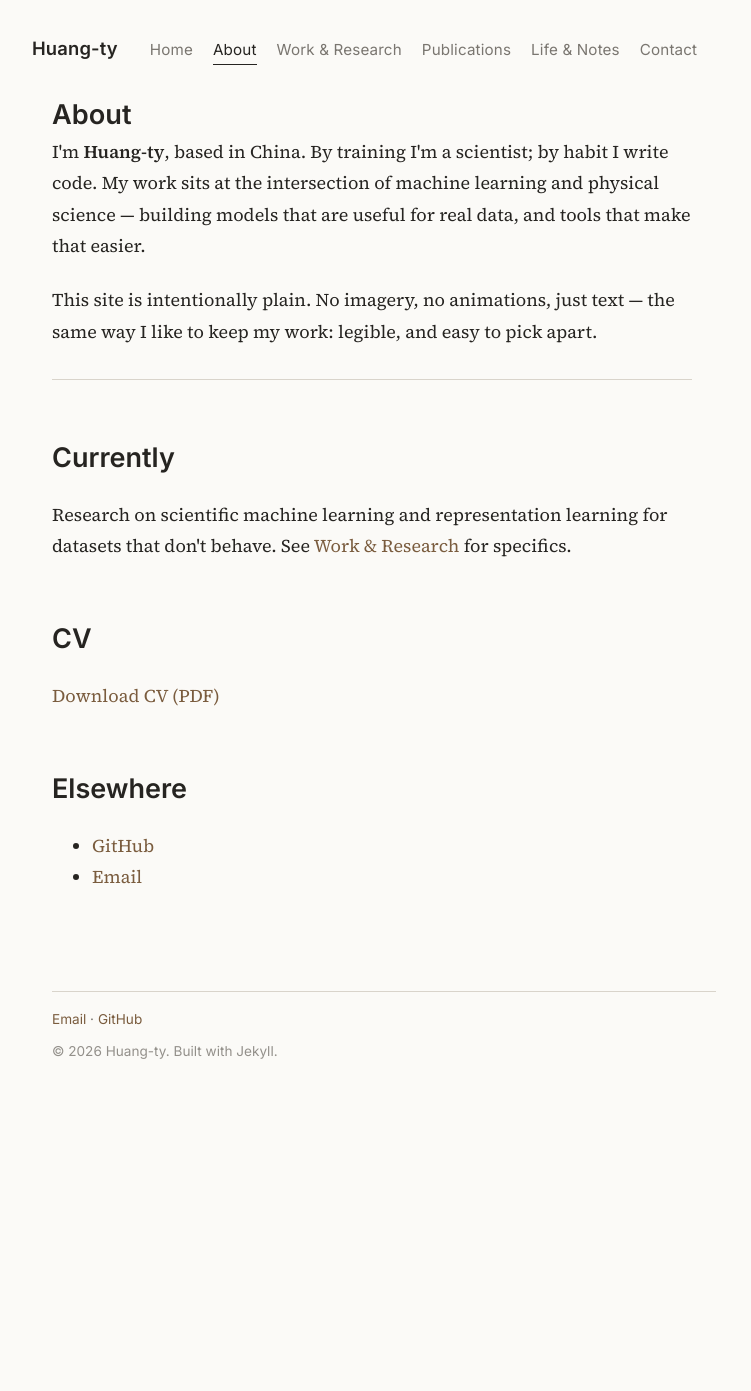
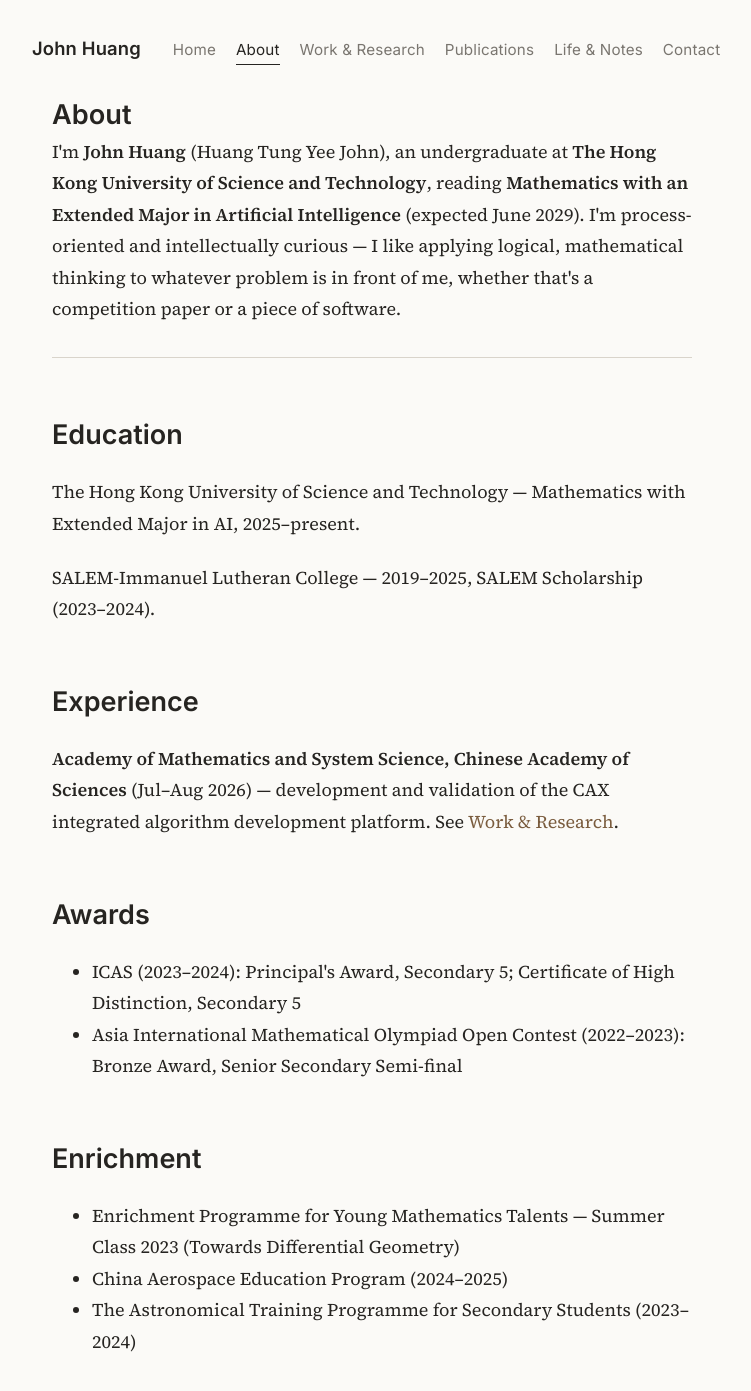
Before and after one commit to Huang-ty/Huang-ty.github.io, a Jekyll site: the page built from pages/about.md, in a window 1280 px wide and 1400 px high. Shown: the top 1391 px of the window, without its empty margins (256-1007 px from the left). Built offline with Jekyll 4.4.1, drawn with Linux system fonts in a browser that asks for light colours; some of the changed text lies outside the part shown.

Commit message:
add CV content to self-intro and real contact info

```diff
--- a/_config.yml
+++ b/_config.yml
@@ -1,7 +1,7 @@
 # ---------- Site settings ----------
-title: Huang-ty
-description: Personal website of Huang-ty. Notes on work, research, and life.
-author: Huang-ty
+title: John Huang
+description: Personal website of John Huang (Huang Tung Yee John). Notes on mathematics, work, and life.
+author: John Huang
 
 # Public URL of the site (used for canonical links / feeds).
 url: "https://huang-ty.github.io"
@@ -36,4 +36,5 @@
 # Social / contact links shown in footer.
 social:
   github: "https://github.com/Huang-ty"
-  email: "hty@example.com"
+  email: "tyhuangaa@connect.ust.hk"
+  linkedin: "https://www.linkedin.com/in/huangty0717"
--- a/_layouts/default.html
+++ b/_layouts/default.html
@@ -35,6 +35,7 @@
     <hr>
     <p>
       {% if site.social.email %}<a href="mailto:{{ site.social.email }}">Email</a> · {% endif %}
+      {% if site.social.linkedin %}<a href="{{ site.social.linkedin }}" rel="me">LinkedIn</a> · {% endif %}
       {% if site.social.github %}<a href="{{ site.social.github }}" rel="me">GitHub</a>{% endif %}
     </p>
     <p class="footer-note">© {{ "now" | date: "%Y" }} {{ site.author | escape }}. Built with Jekyll.</p>
--- a/pages/about.md
+++ b/pages/about.md
@@ -6,18 +6,42 @@
 <div class="reading">
   <h1 class="page-title">About</h1>
 
-  <p>I'm <strong>Huang-ty</strong>, based in China. By training I'm a scientist; by habit I write code.
-  My work sits at the intersection of machine learning and physical science — building models that are
-  useful for real data, and tools that make that easier.</p>
-
-  <p>This site is intentionally plain. No imagery, no animations, just text — the same way I like to keep
-  my work: legible, and easy to pick apart.</p>
+  <p>I'm <strong>John Huang</strong> (Huang Tung Yee John), an undergraduate at
+  <strong>The Hong Kong University of Science and Technology</strong>, reading
+  <strong>Mathematics with an Extended Major in Artificial Intelligence</strong> (expected June 2029).
+  I'm process-oriented and intellectually curious — I like applying logical, mathematical thinking to
+  whatever problem is in front of me, whether that's a competition paper or a piece of software.</p>
 
   <hr>
 
-  <h2>Currently</h2>
-  <p>Research on scientific machine learning and representation learning for datasets that don't behave.
-  See <a href="{{ '/work/' | relative_url }}">Work &amp; Research</a> for specifics.</p>
+  <h2>Education</h2>
+  <p>The Hong Kong University of Science and Technology — Mathematics with Extended Major in AI, 2025–present.</p>
+  <p>SALEM-Immanuel Lutheran College — 2019–2025, SALEM Scholarship (2023–2024).</p>
+
+  <h2>Experience</h2>
+  <p><strong>Academy of Mathematics and System Science, Chinese Academy of Sciences</strong> (Jul–Aug 2026) —
+  development and validation of the CAX integrated algorithm development platform. See
+  <a href="{{ '/work/' | relative_url }}">Work &amp; Research</a>.</p>
+
+  <h2>Awards</h2>
+  <ul>
+    <li>ICAS (2023–2024): Principal's Award, Secondary 5; Certificate of High Distinction, Secondary 5</li>
+    <li>Asia International Mathematical Olympiad Open Contest (2022–2023): Bronze Award, Senior Secondary Semi-final</li>
+  </ul>
+
+  <h2>Enrichment</h2>
+  <ul>
+    <li>Enrichment Programme for Young Mathematics Talents — Summer Class 2023 (Towards Differential Geometry)</li>
+    <li>China Aerospace Education Program (2024–2025)</li>
+    <li>The Astronomical Training Programme for Secondary Students (2023–2024)</li>
+  </ul>
+
+  <h2>Skills</h2>
+  <ul>
+    <li>Technical: C, Python</li>
+    <li>Languages: English (professional working), Cantonese (native), Putonghua (native)</li>
+    <li>HKUST Science Peer Mentor Program</li>
+  </ul>
 
   <h2>CV</h2>
   <p><a href="{{ '/assets/files/John_Huang_CV.pdf' | relative_url }}">Download CV (PDF)</a></p>
```
Also changed, not shown: other parts of pages/about.md (+1 -0 lines), index.html (+20 -10 lines).
